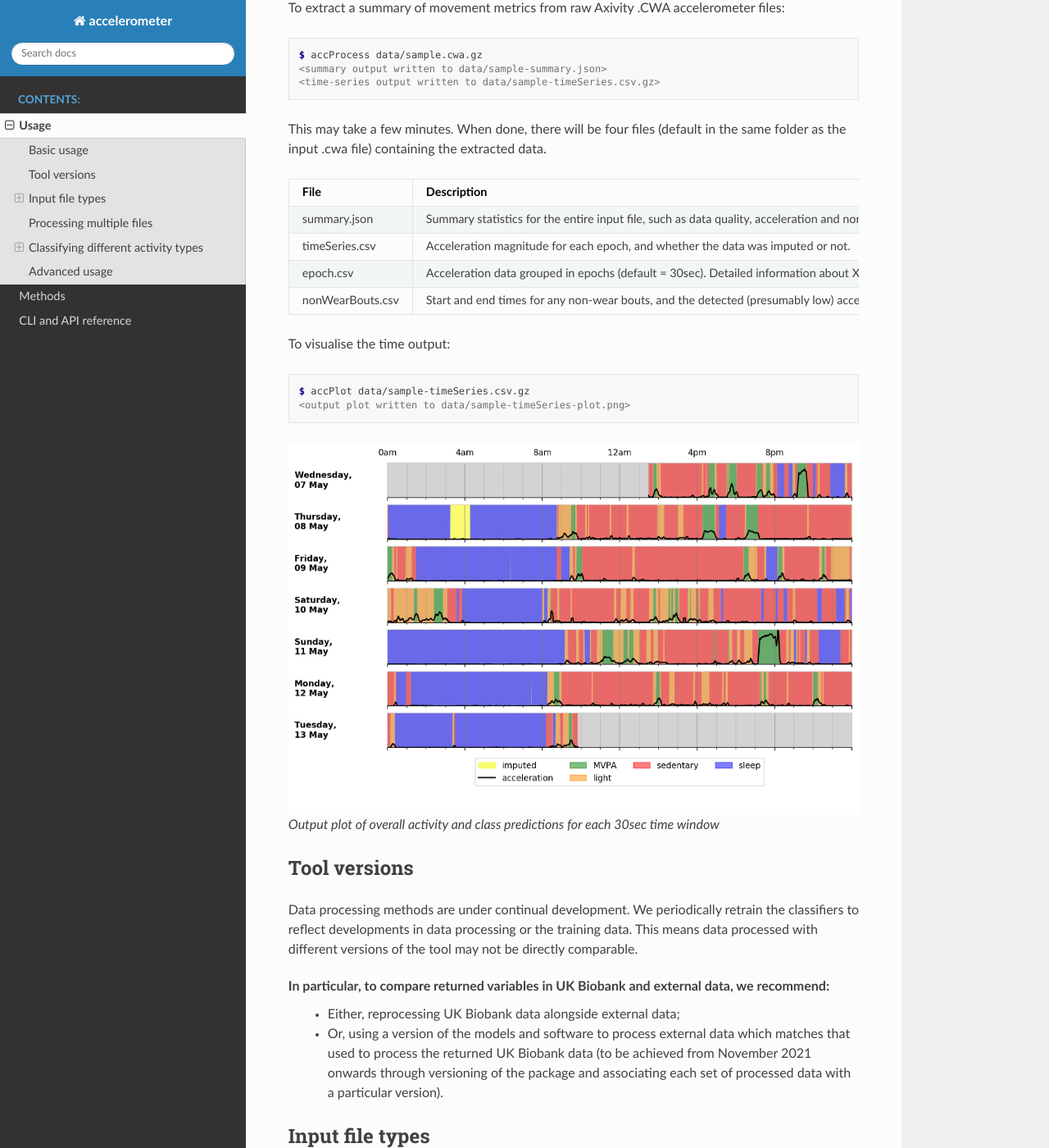
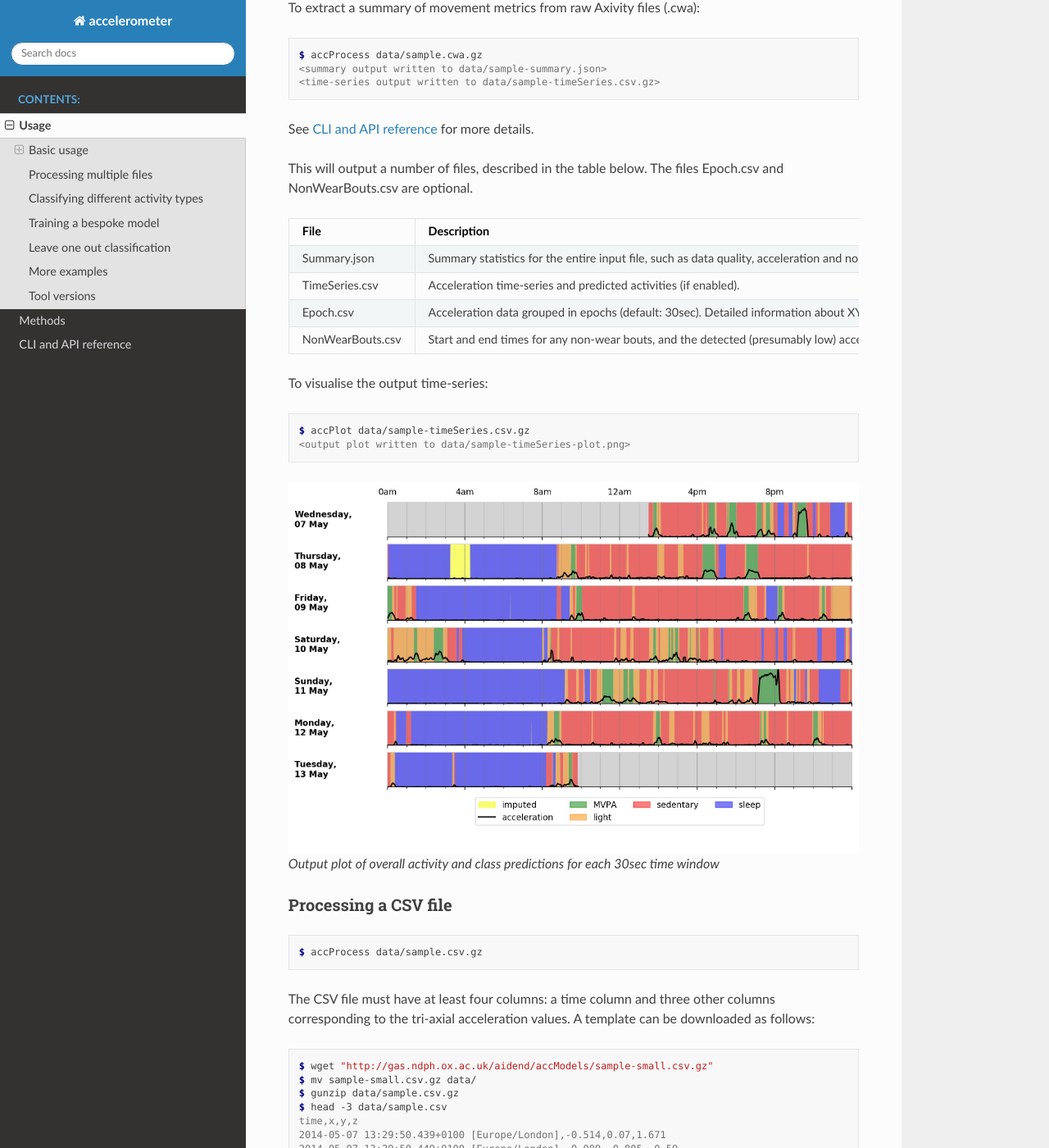
Before and after one commit to OxWearables/biobankAccelerometerAnalysis, a Sphinx documentation site: the page built from docs/source/usage.rst, in a window 1280 px wide and 1400 px high, scrolled down 290 px. Shown: the whole window at 82% size. Built offline with Sphinx 7.4.7 and the Read the Docs theme 2.0.0, drawn with Linux system fonts in a browser that asks for light colours; some of the changed text lies outside the part shown.

Commit message:
update docs

```diff
--- a/docs/source/usage.rst
+++ b/docs/source/usage.rst
@@ -1,14 +1,11 @@
-#####
 Usage
 #####
 
-Our tool uses published methods to extract summary sleep and activity statistics from raw binary accelerometer data files.
+Our tool uses published methods to extract summary sleep and activity statistics from accelerometer data.
 
-***********
 Basic usage
-***********
-To extract a summary of movement metrics from raw Axivity .CWA accelerometer
-files:
+===========
+To extract a summary of movement metrics from raw Axivity files (.cwa):
 
 .. code-block:: console
 
@@ -16,30 +13,32 @@
     <summary output written to data/sample-summary.json>
     <time-series output written to data/sample-timeSeries.csv.gz>
 
-This may take a few minutes. When done, there will be four files (default in the same folder as the input .cwa file) containing the extracted data.
+See :doc:`cliapi` for more details.
+
+This will output a number of files, described in the table below. The files
+Epoch.csv and NonWearBouts.csv are optional.
 
 +--------------------+--------------------------------------------------------+
 | File               | Description                                            |
 +====================+========================================================+
-| summary.json       | Summary statistics for the entire input file, such as  |
+| Summary.json       | Summary statistics for the entire input file, such as  |
 |                    | data quality, acceleration and non-wear time grouped   |
 |                    | hour of day, and histograms of acceleration levels.    |
-|                    | Download a sample file.                                |
 +--------------------+--------------------------------------------------------+
-| timeSeries.csv     | Acceleration magnitude for each epoch, and whether the |
-|                    | data was imputed or not.                               |
+| TimeSeries.csv     | Acceleration time-series and predicted activities      |
+|                    | (if enabled).                                          |
 +--------------------+--------------------------------------------------------+
-| epoch.csv          | Acceleration data grouped in epochs (default = 30sec). |
+| Epoch.csv          | Acceleration data grouped in epochs (default: 30sec).  |
 |                    | Detailed information about XYZ acceleration, standard  |
 |                    | deviation, temperature, and data errors can be found   |
 |                    | in this file.                                          |
 +--------------------+--------------------------------------------------------+
-| nonWearBouts.csv   | Start and end times for any non-wear bouts, and the    |
+| NonWearBouts.csv   | Start and end times for any non-wear bouts, and the    |
 |                    | detected (presumably low) acceleration levels for each |
 |                    | bout.                                                  |
 +--------------------+--------------------------------------------------------+
 
-To visualise the time output:
+To visualise the output time-series:
 
 .. code-block:: console
 
@@ -50,60 +49,17 @@
 
     Output plot of overall activity and class predictions for each 30sec time window
 
-**************
-Tool versions
-**************
 
-Data processing methods are under continual development. We periodically retrain the classifiers to reflect developments in data processing or the training data. This means data processed with different versions of the tool may not be directly comparable.
-
-In particular, to compare returned variables in UK Biobank and external data, we recommend:
-	- Either, reprocessing UK Biobank data alongside external data;
-	- Or, using a version of the models and software to process external data which matches that used to process the returned UK Biobank data (to be achieved from November 2021 onwards through versioning of the package and associating each set of processed data with a particular version).
-
-
-****************
-Input file types
-****************
-
-========================
-GENEActiv
-========================
-Process data from raw `GENEActiv <https://49wvycy00mv416l561vrj345-wpengine.netdna-ssl.com/wp-content/uploads/2019/06/geneactiv_instruction_manual_v1.4.pdf>`_ .bin files:
-
-.. code-block:: console
-
-    $ accProcess data/sample.bin
-
-
-========================
-Actigraph
-========================
-Process data from raw `Actigraph <https://github.com/actigraph/GT3X-File-Format>`_ .gt3x files (both versions 1 and 2):
-
-.. code-block:: console
-
-    $ accProcess data/sample.gt3x --sampleRate 80
-
-An example Actigraph file can be obtained from the `AGread <https://github.com/paulhibbing/AGread>`_ GitHub page:
-
-.. code-block:: console
-
-    $ wget "https://github.com/paulhibbing/AGread/raw/master/data-raw/119AGBPFLW%20(2016-03-08).gt3x"
-    $ mv 119AGBPFLW\ \(2016-03-08\).gt3x data/actigraph-example.gt3x
-    $ accProcess data/sample.gt3x --sampleRate 80
-
-
-========================
-CSV
-========================
-Process data from raw gzipped CSV files:
+Processing a CSV file
+---------------------
 
 .. code-block:: console
 
     $ accProcess data/sample.csv.gz
 
-It is very unwise to store accelerometer data in .csv format. However, if one
-were to unzip and view .csv.gz file it would ideally be in this format:
+The CSV file must have at least four columns: a time column and three other
+columns corresponding to the tri-axial acceleration values. A template can be
+downloaded as follows:
 
 .. code-block:: console
 
@@ -133,8 +89,7 @@
     $ accProcess data/awkwardFile.csv \
     --csvTimeFormat 'yyyy-MM-dd HH:mm:ss.SSS' --csvTimeXYZTempColsIndex 0,4,2,3
 
-
-If your CSV also has temperature values, it is also possible to include these:
+If your CSV also has a :code:`temperature` column, it is possible to include it:
 
 .. code-block:: console
 
@@ -142,22 +97,20 @@
     --csvTimeFormat 'yyyy-MM-dd HH:mm:ss.SSS' --csvTimeXYZTempColsIndex 0,4,2,3,1
 
 
-*************************
 Processing multiple files
-*************************
+=========================
 
-Suppose we want to process hundreds of accelerometer files:
+Suppose you want to process hundreds of accelerometer files:
 
-.. code-block:: console
+.. code-block:: bash
 
     studyName/
-        files.csv  # listing files to be processed (optional)
         subject001.cwa
         subject002.cwa
         subject003.cwa
         ...
 
-We provide utility functions to facilitate generating the list of
+We provide utility command line tools to facilitate generating the list of
 commands to process each file:
 
 .. code-block:: console
@@ -165,35 +118,43 @@
     $ accWriteCmds myStudy/ -d myStudyResults/ -f process-cmds.txt
     <list of processing commands written to "process-cmds.txt">
 
-If we need to pass extra arguments to the processing commands, use `-x` flag and
-pass the arguments as a string. For example, if for some reason we wanted to use
-different thresholds for moderate and vigorous intensity activities, we could go
-with
+A `process-cmds.txt` text file will be created listing the processing commands
+for each file under `myStudy/`.
+By default, the tool will search for all Axivity (.cwa) files.
+To process other file types, use the :code:`--accExt` flag. For example:
+
+.. code-block:: console
+
+    # Process Actigraph (.gt3x) files
+    $ accWriteCmds myStudy/ -d myStudyResults/ -f process-cmds.txt --accExt gt3x
+
+    # Process GENEActiv (.bin) files
+    $ accWriteCmds myStudy/ -d myStudyResults/ -f process-cmds.txt --accExt bin
+
+If you need to pass extra arguments to the processing commands, you can use the
+:code:`-x` flag, then pass the arguments within quotation marks. For example,
+below we pass the arguments :code:`--mgCutPointMVPA 90` and
+:code:`--mgCutPointVPA 435` to customise the cutpoints for MVPA and VPA:
 
 .. code-block:: console
 
     $ accWriteCmds myStudy/ -d myStudyResults/ -f process-cmds.txt -x '--mgCutPointMVPA 90 --mgCutPointVPA 435'
     <list of processing commands written to "process-cmds.txt">
 
-In the example above, a `process-cmds.txt` text file is created, listing the
-processing commands for each file listed in `files.csv`. If `files.csv` is
-not present, all the accelerometer files in `myStudy/` will be processed.
-Note that we need to specify which file type to use by setting the `accExt`
-parameter, e.g., cwa, CWA, bin, BIN, gt3x. We can also directly create our own
-`files.csv` with a column whose column name needs to be 'fileName'.
+Once the `process-cmds.txt` file has been created, you can kick-start the list of
+processes:
 
-We can then kick-start the processing of all accelerometer files. More advanced
-users will probably want to parallelise the below script using their HPC
-architecture of choice:
+.. note::
+
+    More advanced users will probably want to parallelise the below script.
 
 .. code-block:: console
 
     $ bash process-cmds.txt
 
-The results of the processing are stored in `myStudyResults/`. The output
-directory has the following structure (which is automatically created):
+Following the example, the results will be stored in `myStudyResults/` as follows:
 
-.. code-block:: console
+.. code-block:: bash
 
     myStudyResults/
         subject001/
@@ -206,14 +167,14 @@
             ...
         ...
 
-Next, using another utility function, we would like to collate all
-individual processed .json summary files into a single large csv for subsequent
-health analses:
+Finally, you can collate all the summary JSON files into a single large csv for
+subsequent analyses:
 
 .. code-block:: console
 
     $ accCollateSummary myStudyResults/ -o summary.csv
     <summary CSV for all participants written to "summary.csv">
+
 
 .. ===============
 .. Quality control
@@ -248,10 +209,8 @@
 .. These 'reprocessed' files can then be processed as outlined in the section above.
 
 
-
-************************************
 Classifying different activity types
-************************************
+====================================
 
 Different activity classification models can be specified to identify different
 activity types. For example, to use activity types from the Willetts 2018
@@ -273,9 +232,9 @@
     Output plot of class predictions using Willetts 2018 classification model.
     Note different set of activity classes.
 
-========================
 Training a bespoke model
 ========================
+
 It is also possible to train a bespoke activity classification model. This
 requires a labelled dataset (.csv file) and a list of features (.txt file) to
 include from the epoch file.
@@ -293,12 +252,12 @@
     import accelerometer
     from accelerometer.classification import trainClassificationModel
     trainClassificationModel( \
-        "activityModels/labelled-acc-epochs.csv", \
-        featuresTxt="activityModels/features.txt", \
+        "labelled-acc-epochs.csv", \
+        featuresTxt="features.txt", \
         testParticipants="4,5", \
-        outputPredict="activityModels/test-predictions.csv", \
+        outputPredict="test-predictions.csv", \
         rfTrees=1000, rfThreads=1)
-    # <Test predictions written to:  activityModels/test-predictions.csv>
+    # <Test predictions written to:  test-predictions.csv>
 
 A number of `metrics <https://scikit-learn.org/stable/modules/model_evaluation.html#model-evaluation>`_
 can then be calculated from the test predictions csv file:
@@ -328,21 +287,22 @@
 
     from accelerometer.classification import trainClassificationModel
     trainClassificationModel( \
-        "activityModels/labelled-acc-epochs.csv", \
-        featuresTxt="activityModels/features.txt", \
+        "labelled-acc-epochs.csv", \
+        featuresTxt="features.txt", \
         rfTrees=1000, rfThreads=1, \
         testParticipants=None, \
-        outputModel="activityModels/custom-model.tar")
-    # <Model saved to activityModels/custom-model.tar>
+        outputModel="custom-model.tar")
+    # <Model saved to custom-model.tar>
 
 
 This new model can be deployed as follows:
 
 .. code-block:: console
 
-    $ accProcess data/sample.cwa.gz --activityModel activityModels/custom-model.tar
+    $ accProcess data/sample.cwa.gz --activityModel custom-model.tar
 
-============================
+See :doc:`cliapi` for more details.
+
 Leave one out classification
 ============================
 To rigorously test a model with training data from <200 participants, leave one
@@ -384,28 +344,22 @@
 
 .. code-block:: console
 
-    $ head -1 activityModels/testPredict-1.csv > header.csv
-    $ awk 'FNR > 1' activityModels/testPredict-*.csv > tmp.csv
+    $ head -1 testPredict-1.csv > header.csv
+    $ awk 'FNR > 1' testPredict-*.csv > tmp.csv
     $ cat header.csv tmp.csv > test-predictions.csv
     $ rm header.csv
     $ rm tmp.csv
 
-As indicated just above (under 'Training a bespoke model'), a number of metrics
-can be calculated for the 'testPredict-all.csv' file.
 
-
-**************
-Advanced usage
-**************
-To list all available processing options and their defaults, simply type:
+More examples
+==============
+To list all available processing options and their defaults:
 
 .. code-block:: console
 
     $ accProcess -h
 
-Some example usages:
-
-Specify file in another folder (note: use quotes for path names with spaces):
+If a path has spaces, enclose it within quotes:
 
 .. code-block:: console
 
@@ -421,34 +375,33 @@
 
 .. code-block:: console
 
-    $ accProcess data/sample.cwa.gz --skipCalibration True \
-        --calOffset -0.2 -0.4 1.5  --calSlope 0.7 0.8 0.7 \
-        --calTemperature 0.2 0.2 0.2 --meanTemp 20.2
+    $ accProcess data/sample.cwa.gz
+        --skipCalibration True \
+        --calOffset -0.2 -0.4 1.5 \
+        --calSlope 0.7 0.8 0.7 \
+        --calTemp 0.2 0.2 0.2
 
-Extract calibrated and resampled raw data .csv.gz file from raw .cwa file:
+Convert a CWA file to CSV (resampled and calibrated):
 
 .. code-block:: console
 
-    $ accProcess data/sample.cwa.gz --rawOutput True \
-        --activityClassification False
+    $ accProcess data/sample.cwa.gz --rawOutput True
 
-.. The underlying modules can also be called in custom python scripts:
-.. ::
-..     from accelerometer import summariseEpoch
-..     summary = {}
-..     epochData, labels = summariseEpoch.getActivitySummary( \
-..         "data/sample-epoch.csv.gz", "data/sample-nonWear.csv.gz", summary)
-
-..     <nonWear file written to "data/sample-nonWear.csv.gz" and dict "summary" updated with outcomes>
-
-To plot just the first few days of a time series file (e.g. n=3):
+Plot just the first few days of a time-series file (e.g. n=3):
 
 .. code-block:: console
 
     $ accPlot data/sample-timeSeries.csv.gz --showFirstNDays 3
 
-To show the file name in the plot of a time series file:
+Tool versions
+==============
 
-.. code-block::
+Data processing methods are under continual development. We periodically retrain
+the classifiers to reflect developments in data processing or the training data.
+This means data processed with different versions of the tool may not be
+directly comparable. In particular, to compare returned variables in UK Biobank
+and external data, we recommend:
 
-    $ accPlot data/sample-timeSeries.csv.gz --showFileName True
+* Either, reprocessing UK Biobank data alongside external data;
+
+* Or, using a version of the models and software to process external data which matches that used to process the returned UK Biobank data (to be achieved from November 2021 onwards through versioning of the package and associating each set of processed data with a particular version).
```
Also changed, not shown: other parts of docs/source/usage.rst (+5 -5 lines).
